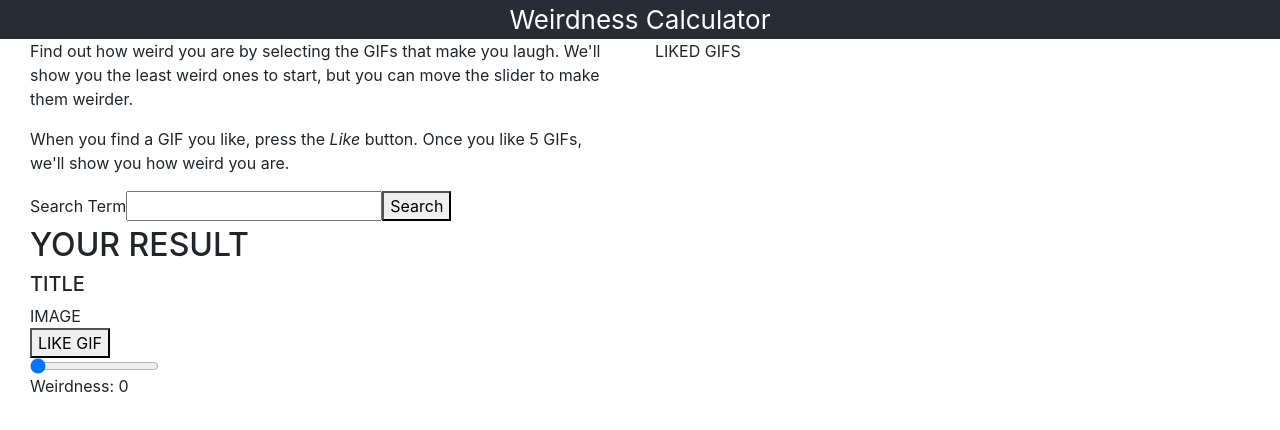
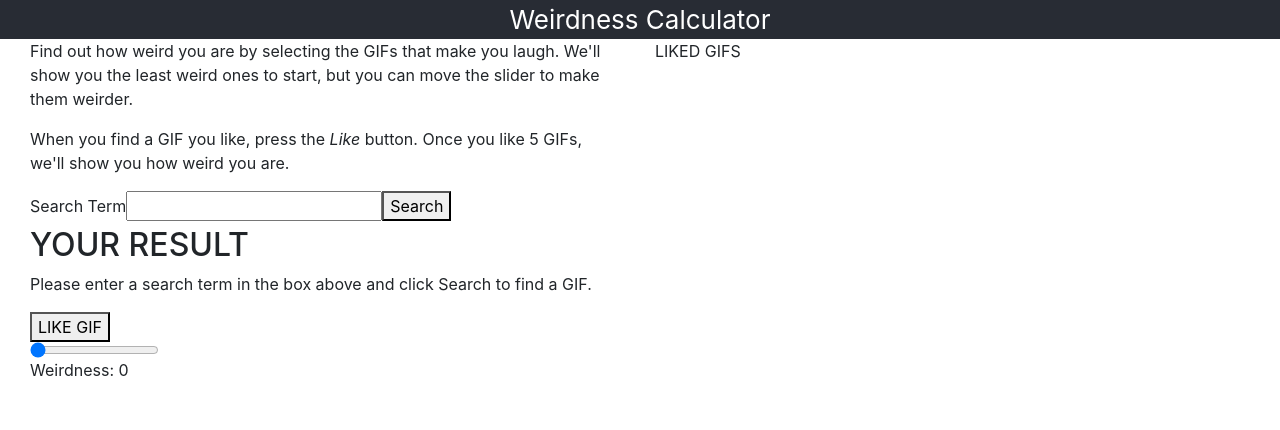
Before and after one commit to kwyoung11/weirdness_calculator, a React (Create React App) app: page / in a window 1280 px wide. Shown: the top 430 px of the page. Built offline with nearby package versions, Linux system fonts and the light colour scheme.

Commit message:
adds Gif component to display image from search result, wires up LIKE GIF button to likeGif action creator

```diff
--- a/src/App.js
+++ b/src/App.js
@@ -46,7 +46,7 @@ class App extends React.Component {
   }
 
   onLikeGif(e) {
-    // TODO
+    this.props.onLikeGif(JSON.parse(e.target.getAttribute("data-gif")));
   }
 
   onUnlikeGif(e) {
@@ -66,6 +66,7 @@ class App extends React.Component {
 	            		<SearchResult
 	            			weirdness={this.props.weirdness}
 	            			onLikeGif={this.onLikeGif}
+	            			searchResult={this.props.searchResult}
                 			onUpdateWeirdness={this.onUpdateWeirdness}/>
 	            	</Col>
 	            	<Col xs="6">
--- /dev/null
+++ b/src/components/Gif.js
@@ -0,0 +1,5 @@
+import React from 'react';
+
+export const Gif = (props) => {
+	return (<img width={props.width} height={props.width} src={props.gif.url} />);
+}
--- a/src/components/SearchResult.js
+++ b/src/components/SearchResult.js
@@ -1,16 +1,32 @@
 import React from 'react';
 import { Container } from 'reactstrap';
+import { Gif } from './Gif';
 
 export const SearchResult = (props) => {
+	const renderResultOrError = () => {
+		if (props.searchResult.url) {
+			return (
+				<Gif width="300" height="300" gif={props.searchResult}/>
+			);
+		} else {
+			const display = <p>Please enter a search term in the box above and click Search to find a GIF.</p>
+			return (
+				<React.Fragment>
+					{display}
+				</React.Fragment>
+			);
+		}
+	}
 
 	return (
 		<Container className="SearchResult">
 			<h2>YOUR RESULT</h2>
 			<div className="SearchResult__image">
-				<h5>TITLE</h5>
-				<div>IMAGE</div>
+				<h5>{props.searchResult.title}</h5>
+				<div>{renderResultOrError()}</div>
 			</div>
-			<button onClick={e => props.onLikeGif(e)}>LIKE GIF</button>
+			<button data-gif={JSON.stringify(props.searchResult)}
+			onClick={e => props.onLikeGif(e)}>LIKE GIF</button>
 			<div>
         		<input type="range" defaultValue="0" onChange={e => props.onUpdateWeirdness(e)} name="weirdness"
          		min="0" max="10"/>
```
